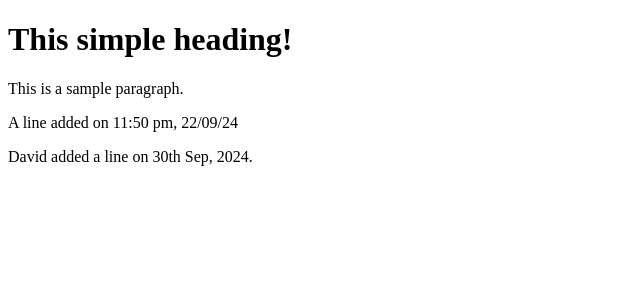
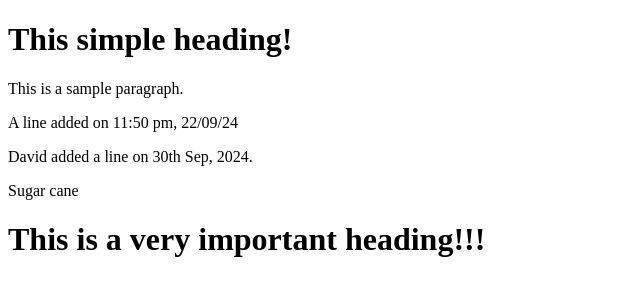
Before and after one commit to BakhtMuhammad/davhello, a plain HTML site: page index.html in a window 1280 px wide. Shown: the whole page, without its empty margins (0-640 px from the left). Drawn offline with Linux system fonts and the light colour scheme.

Commit message:
heading added in new branch

```diff
--- a/index.html
+++ b/index.html
@@ -10,5 +10,8 @@
     <p>This is a sample paragraph.</p>
     <p>A line added on 11:50 pm, 22/09/24</p>
     <p>David added a line on 30th Sep, 2024.</p>
+    <p>Sugar cane</p>
+
+    <h1>This is a very important heading!!!</h1>
 </body>
 </html>
```
